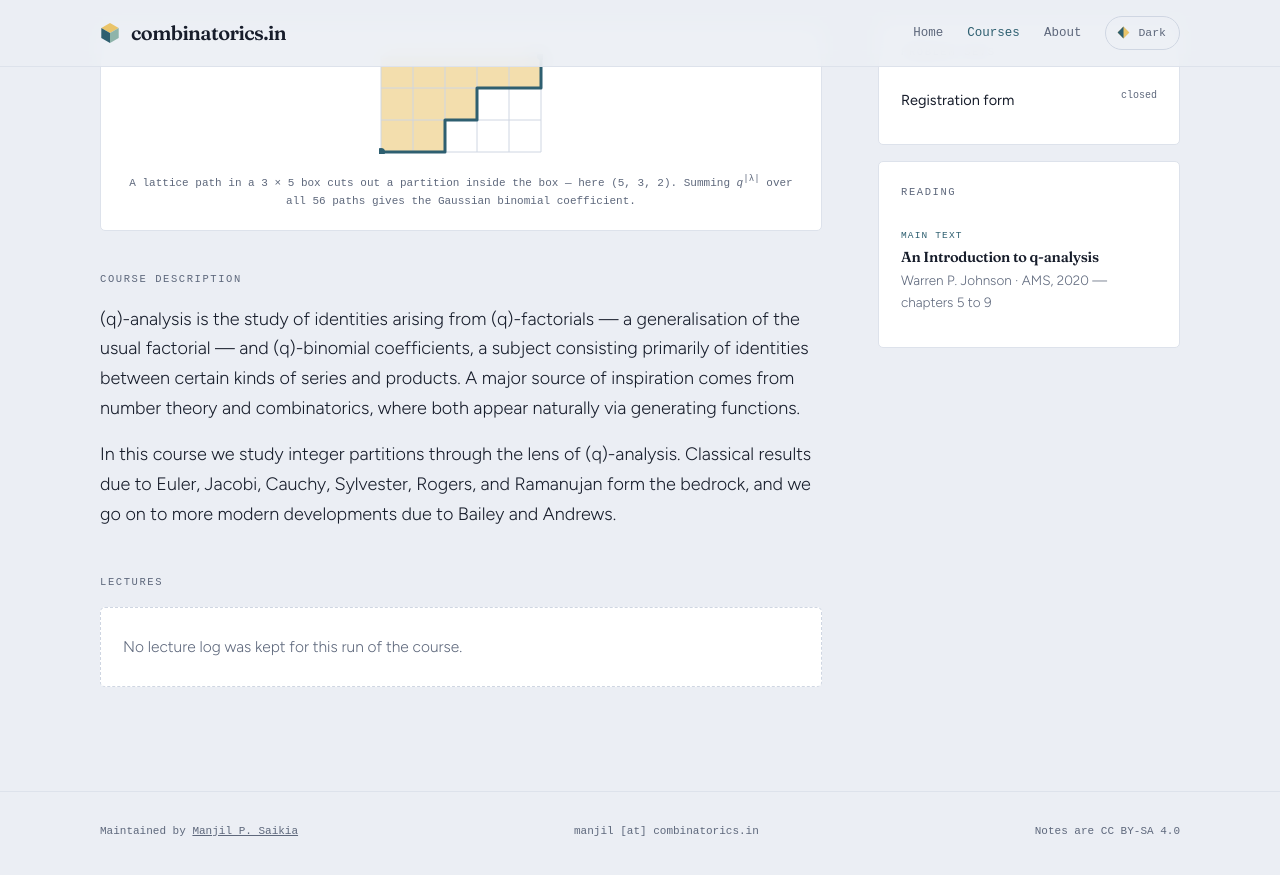
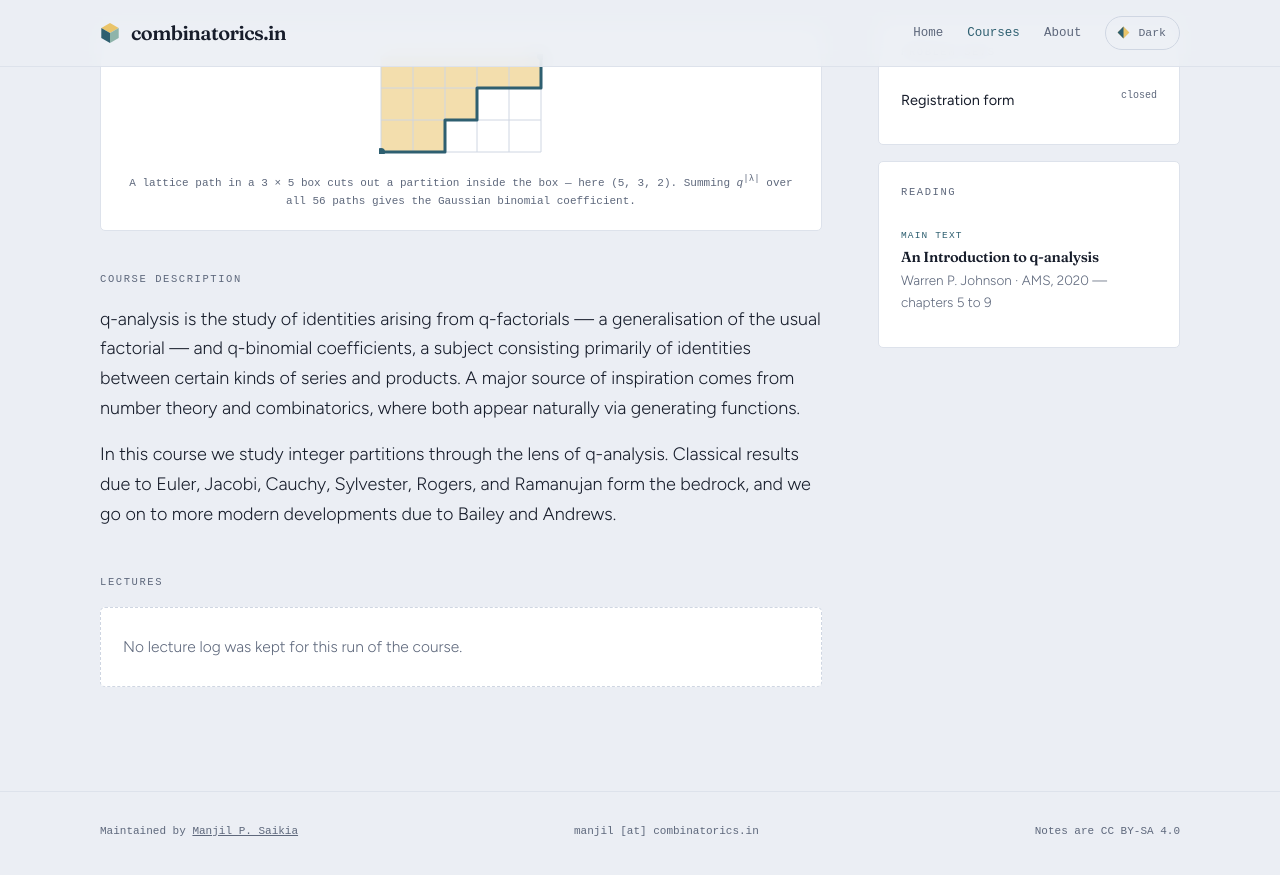
Before and after one commit to manjil-saikia/combinatorics.in, a Jekyll site: the page built from _courses/q-analysis.md, in a window 1280 px wide and 900 px high, scrolled down 518 px. Shown: the top 875 px of the window. Built offline with Jekyll 4.4.1, drawn with Linux system fonts in a browser that asks for light colours; some web fonts are replaced.

```diff
--- a/_courses/q-analysis.md
+++ b/_courses/q-analysis.md
@@ -46,11 +46,11 @@ refs:
     url: https://bookstore.ams.org/mbk-134
 ---
 
-\(q\)-analysis is the study of identities arising from \(q\)-factorials — a generalisation of the
-usual factorial — and \(q\)-binomial coefficients, a subject consisting primarily of identities
+q-analysis is the study of identities arising from q-factorials — a generalisation of the
+usual factorial — and q-binomial coefficients, a subject consisting primarily of identities
 between certain kinds of series and products. A major source of inspiration comes from number
 theory and combinatorics, where both appear naturally via generating functions.
 
-In this course we study integer partitions through the lens of \(q\)-analysis. Classical results
+In this course we study integer partitions through the lens of q-analysis. Classical results
 due to Euler, Jacobi, Cauchy, Sylvester, Rogers, and Ramanujan form the bedrock, and we go on to
 more modern developments due to Bailey and Andrews.
```
